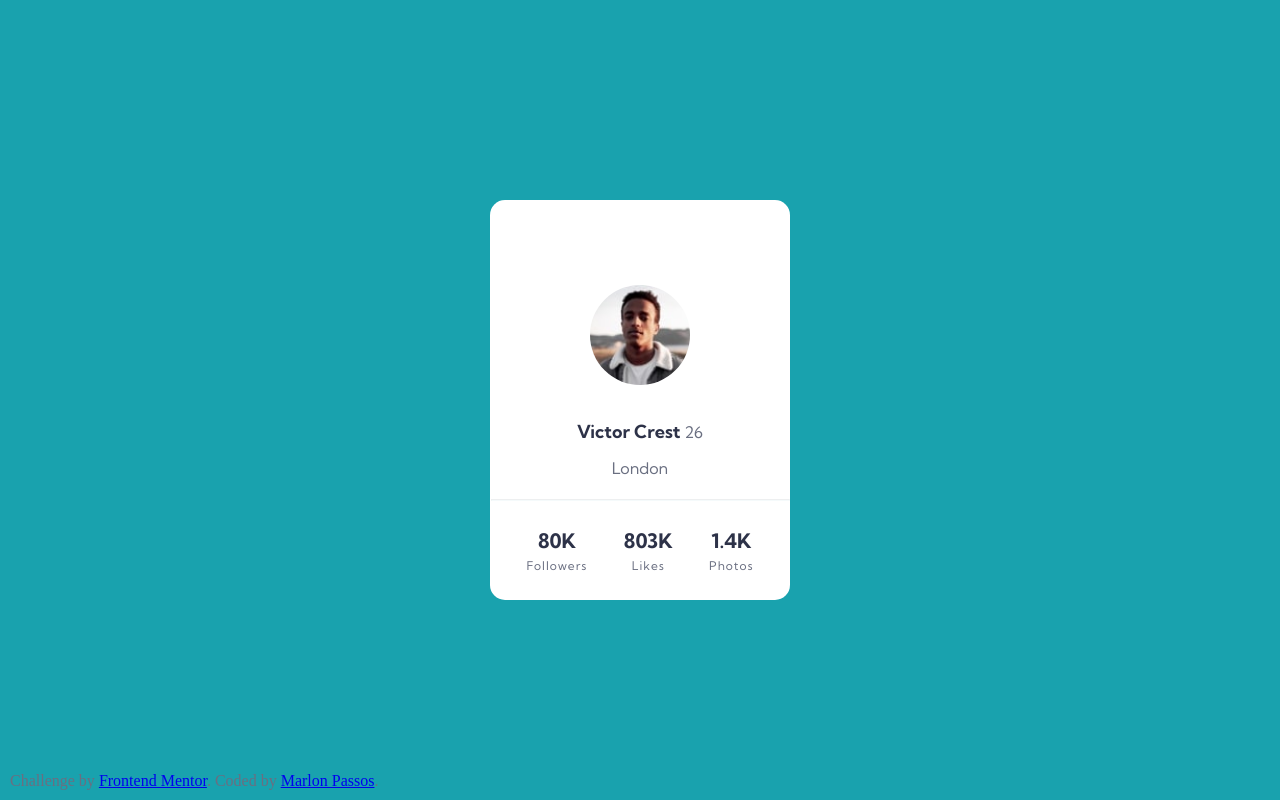
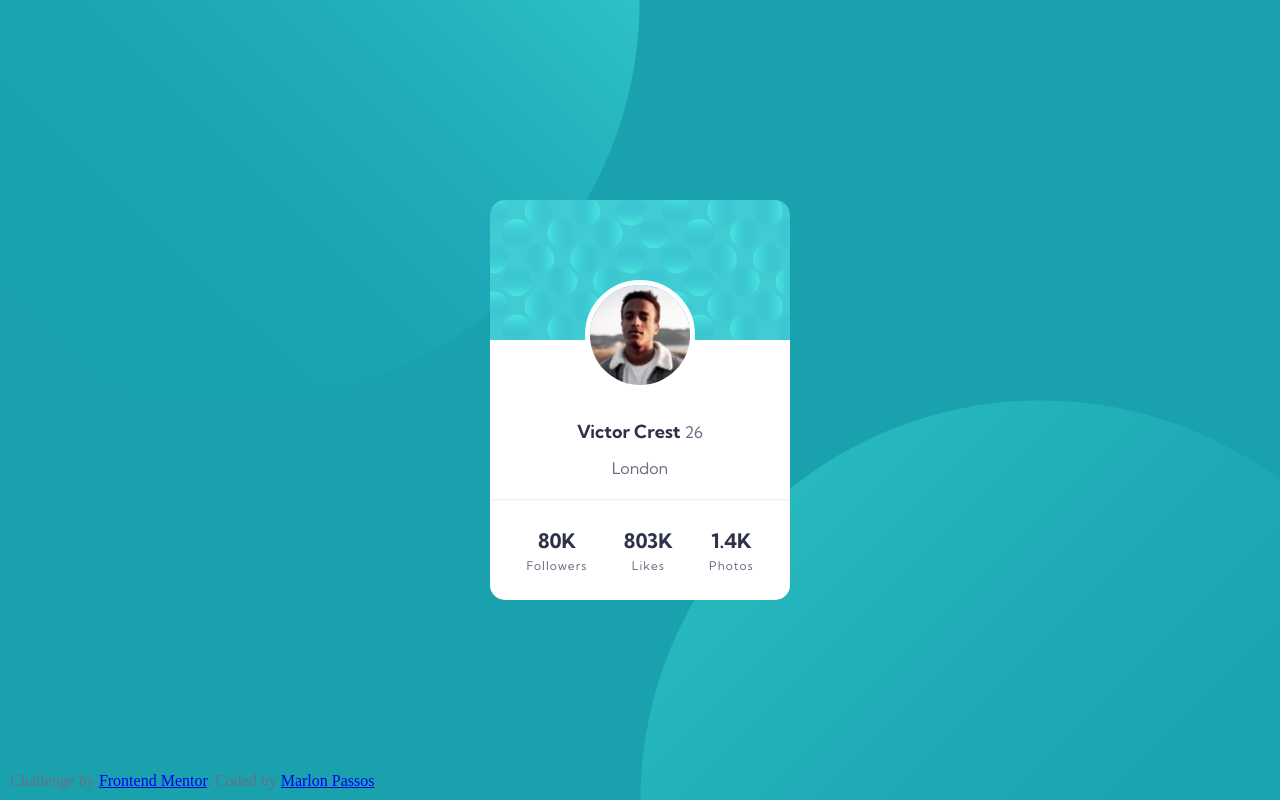
Before and after one commit to MarlonPassos-git/Profile-card-component, a plain HTML site: page index.html in a window 1280 px wide. Drawn offline with Linux system fonts and the light colour scheme; the site is published under a folder, as on GitHub Pages, so addresses that start at the root find nothing.

Commit message:
Modificando os endereços das url de fundo

```diff
--- a/CSS/card.css
+++ b/CSS/card.css
@@ -22,8 +22,8 @@ body {
 
     background-color: var(--Dark_cyan);
     background-image:
-        url(/images/bg-pattern-top.svg),
-        url(/images/bg-pattern-bottom.svg);
+        url("../images/bg-pattern-top.svg"),
+        url("../images/bg-pattern-bottom.svg");
     background-position:
         bottom 50vh  right 50vw,
         top 50vh  left 50vw;
@@ -43,7 +43,7 @@ body {
     width: 300px;
     height: 400px;
 
-    background-image: url(/images/bg-pattern-card.svg);
+    background-image: url("../images/bg-pattern-card.svg");
     background-color: white;
     background-repeat: no-repeat;
     border-radius: 15px ;
```
